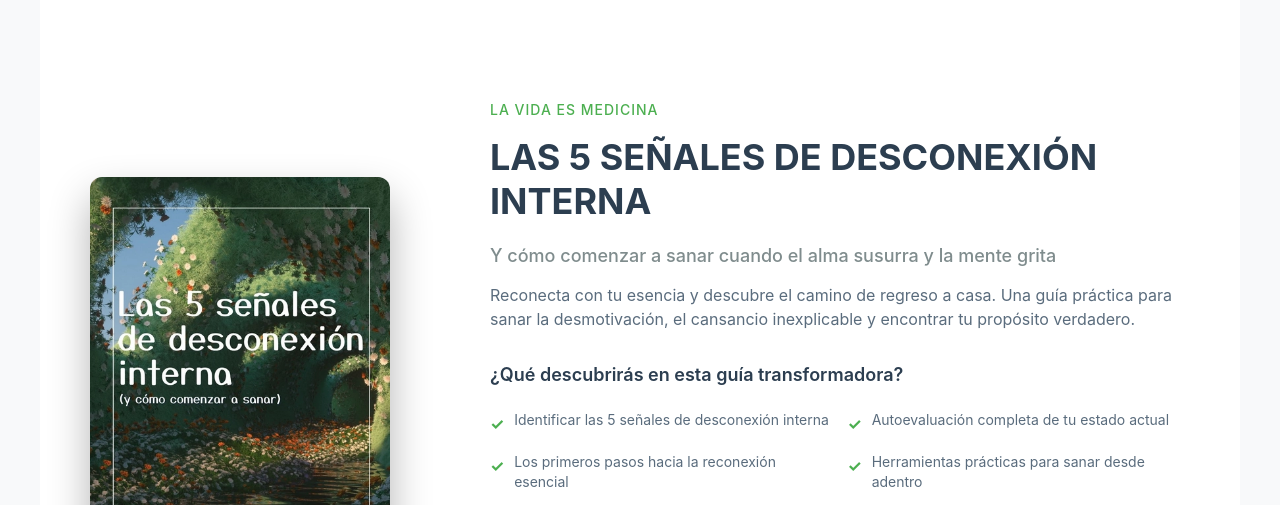
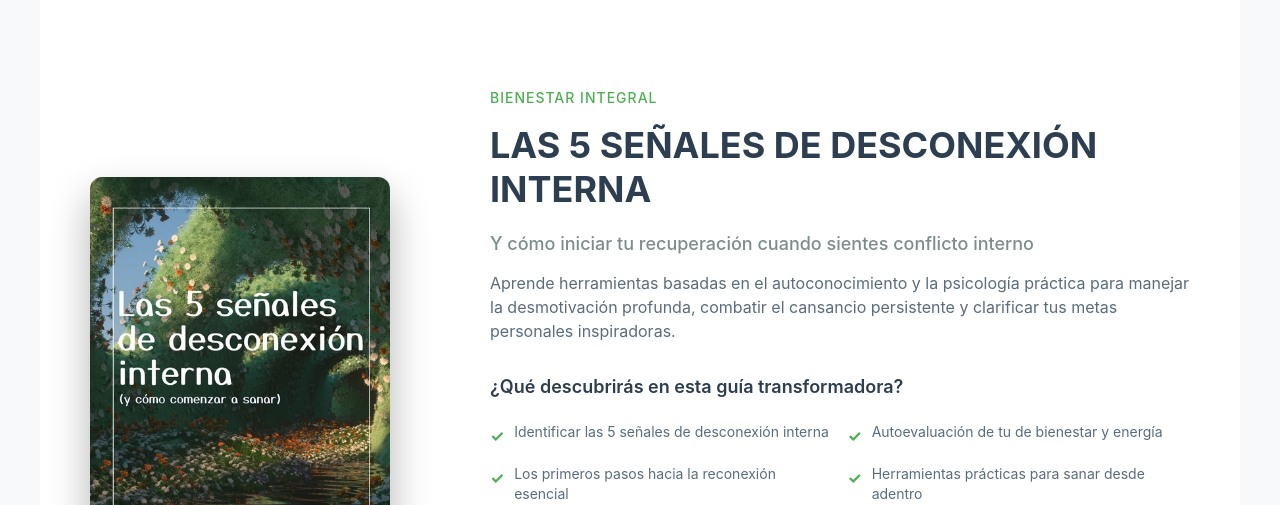
Before and after one commit to marco-jaram/LandingReconexion, a plain HTML site: page index.html in a window 1280 px wide. Shown: the top 505 px of the page. Drawn offline with Linux system fonts and the light colour scheme.

Commit message:
texto edicion no reli

```diff
--- a/index.html
+++ b/index.html
@@ -1,3 +1,4 @@
+
 <!DOCTYPE html>
 <html lang="es">
 <head>
@@ -21,9 +22,9 @@ src="https://www.facebook.com/tr?id=746434498277377&ev=PageView&noscript=1"
 /></noscript>
 <!-- End Meta Pixel Code -->
 
-    <title>Las 5 Señales de Desconexión Interna y Cómo Comenzar a Sanar</title>
-    <meta name="description" content="Guía especializada para reconectar con tu esencia: Descubre las 5 señales de desconexión interna y aprende el camino de regreso a casa. Una guía práctica para sanar la desmotivación, el cansancio inexplicable y la soledad emocional. Incluye autoevaluación y primeros pasos para la reconexión esencial.">
-    <meta name="keywords" content="desconexión interna, reconexión esencial, señales de desconexión, desmotivación profunda, cansancio inexplicable, soledad emocional, autoevaluación psicológica, bienestar emocional, desarrollo personal, sanación interior, psicología holística, terapia alternativa, mindfulness, autoconocimiento">
+    <title>Las 5 Señales de Agotamiento Emocional y Cómo Iniciar tu Recuperación</title>
+    <meta name="description" content="Guía práctica para identificar el agotamiento emocional: Descubre las 5 señales clave y aprende estrategias basadas en psicología para recuperar tu energía. Incluye autoevaluación y acciones concretas para el bienestar emocional.">
+    <meta name="keywords" content="agotamiento emocional, desmotivación profunda, cansancio persistente, soledad emocional, autoevaluación psicológica, bienestar emocional, desarrollo personal, gestión emocional, autoconocimiento, psicología práctica, técnicas de resiliencia, equilibrio personal">
     <link rel="stylesheet" href="/css/style.css">
 </head>
 <body>
@@ -31,18 +32,18 @@ src="https://www.facebook.com/tr?id=746434498277377&ev=PageView&noscript=1"
 <div class="main-container">
     <div class="left-section">
         <div class="book-container">
-            <img src="/img/guia-desconexion.webp" alt="Guía Las 5 Señales de Desconexión Interna" class="book-image">
+            <img src="/img/guia-desconexion.webp" alt="Guía Las 5 Señales de Agotamiento Emocional" class="book-image">
         </div>
     </div>
 
     <div class="right-section">
-        <div class="brand">La vida es medicina</div>
+        <div class="brand">Bienestar Integral</div>
 
         <h1 class="main-title">LAS 5 SEÑALES DE DESCONEXIÓN INTERNA</h1>
 
-        <p class="subtitle">Y cómo comenzar a sanar cuando el alma susurra y la mente grita</p>
+        <p class="subtitle">Y cómo iniciar tu recuperación cuando sientes conflicto interno</p>
 
-        <p class="description">Reconecta con tu esencia y descubre el camino de regreso a casa. Una guía práctica para sanar la desmotivación, el cansancio inexplicable y encontrar tu propósito verdadero.</p>
+        <p class="description">Aprende herramientas basadas en el autoconocimiento y la psicología práctica para manejar la desmotivación profunda, combatir el cansancio persistente y clarificar tus metas personales inspiradoras.</p>
 
         <div class="benefits-section">
             <h3 class="benefits-title">¿Qué descubrirás en esta guía transformadora?</h3>
@@ -55,7 +56,7 @@ src="https://www.facebook.com/tr?id=746434498277377&ev=PageView&noscript=1"
 
                 <div class="benefit-item">
                     <span class="check-icon">✓</span>
-                    <span class="benefit-text">Autoevaluación completa de tu estado actual</span>
+                    <span class="benefit-text">Autoevaluación de tu  de bienestar y energía</span>
                 </div>
 
                 <div class="benefit-item">
@@ -80,8 +81,3 @@ src="https://www.facebook.com/tr?id=746434498277377&ev=PageView&noscript=1"
         </div>
     </div>
 </div>
-
-
-
-</body>
-</html>
```
